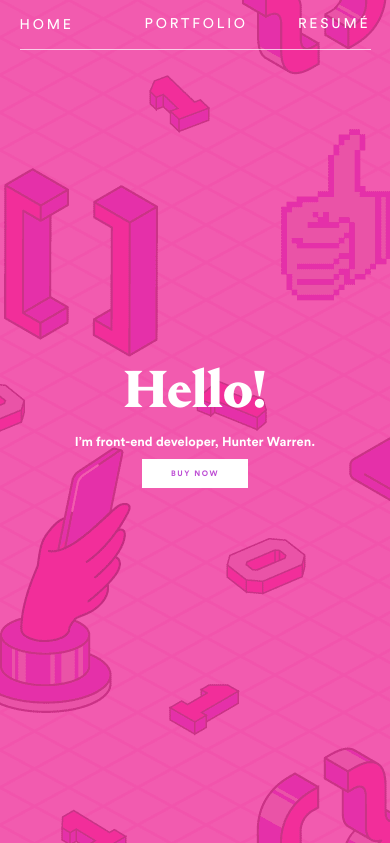
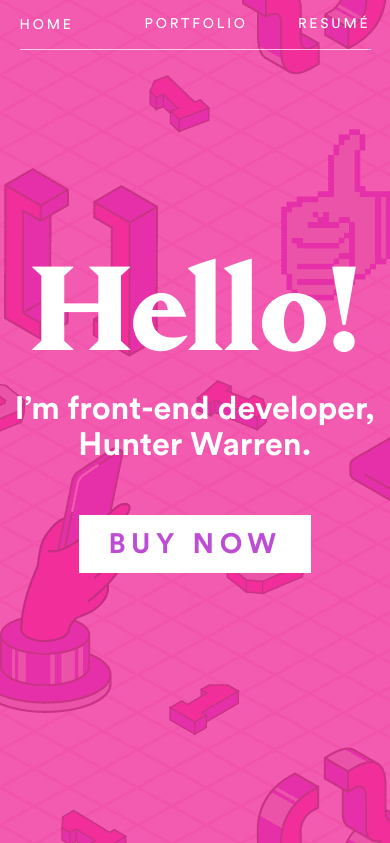
Before and after one commit to h9warren/h9warren.github.io, a PHP site: page / in a window 390 px wide. Shown: the top 843 px of the page. Run offline with PHP 8.4, Linux system fonts and the light colour scheme; some libraries are stand-ins or nearby versions.

Commit message:
responsive styling for landing page.

```diff
--- a/public/css/site_2.css
+++ b/public/css/site_2.css
@@ -101,22 +101,23 @@ nav ul li {
 #hi{
   font-family: "Portrait";
   font-weight: 900;
-  font-size: 14vw;
+  font-size: 14em;
   text-align: center;
+  line-height: .8em;
 
 }
 #introContent h1 {
   /*position: relative;*/
   text-align: center;
-  font-size: 3.3vw;
-  -webkit-margin-before: .1em;
+  font-size: 3.3em;
+  -webkit-margin-after: .6em;
   font-weight: normal;
 }
 #buyNow{
   text-transform: uppercase;
   font-family: "Circular";
   font-weight: 500;
-  font-size: 2vw;
+  font-size: 2em;
   color: #bd4dd4;
   letter-spacing: .2em;
   background-color: white;
@@ -260,8 +261,7 @@ nav ul li {
 
 }
 
-
-.fp-auto-height.fp-section, .fp-auto-height .fp-slide, .fp-auto-height .fp-tableCell {
+ .fp-auto-height.fp-section, .fp-auto-height .fp-slide, .fp-auto-height .fp-tableCell {
     height: 100px !important;
 }
 .Modal {
@@ -363,7 +363,40 @@ nav ul li {
   text-align:center;
   display:table;
 }
+@media screen and (max-width: 900px) {
+  #hi{ font-size: 12em; }
+  #introContent h1 { font-size: 2.6em; }
+  #buyNow {  }
+}
+@media screen and (max-width: 480px) {
+#hi{
+  font-family: "Portrait";
+  font-weight: 900;
+  font-size: 9em;
+  text-align: center;
+  line-height: .8em;
 
+}
+#introContent h1 {
+  /*position: relative;*/
+  text-align: center;
+  font-size: 2.3em;
+  -webkit-margin-after: 1.6em;
+  font-weight: normal;
+}
+#buyNow{
+  text-transform: uppercase;
+  font-family: "Circular";
+  font-weight: 500;
+  font-size: 2em;
+  color: #bd4dd4;
+  letter-spacing: .2em;
+  background-color: white;
+  padding: 9px 29px;
+  border: none;
+  text-align: center;
+}
+}
 
 font-family: 'Montserrat', sans-serif;
 font-family: 'Noticia Text', serif;
```
